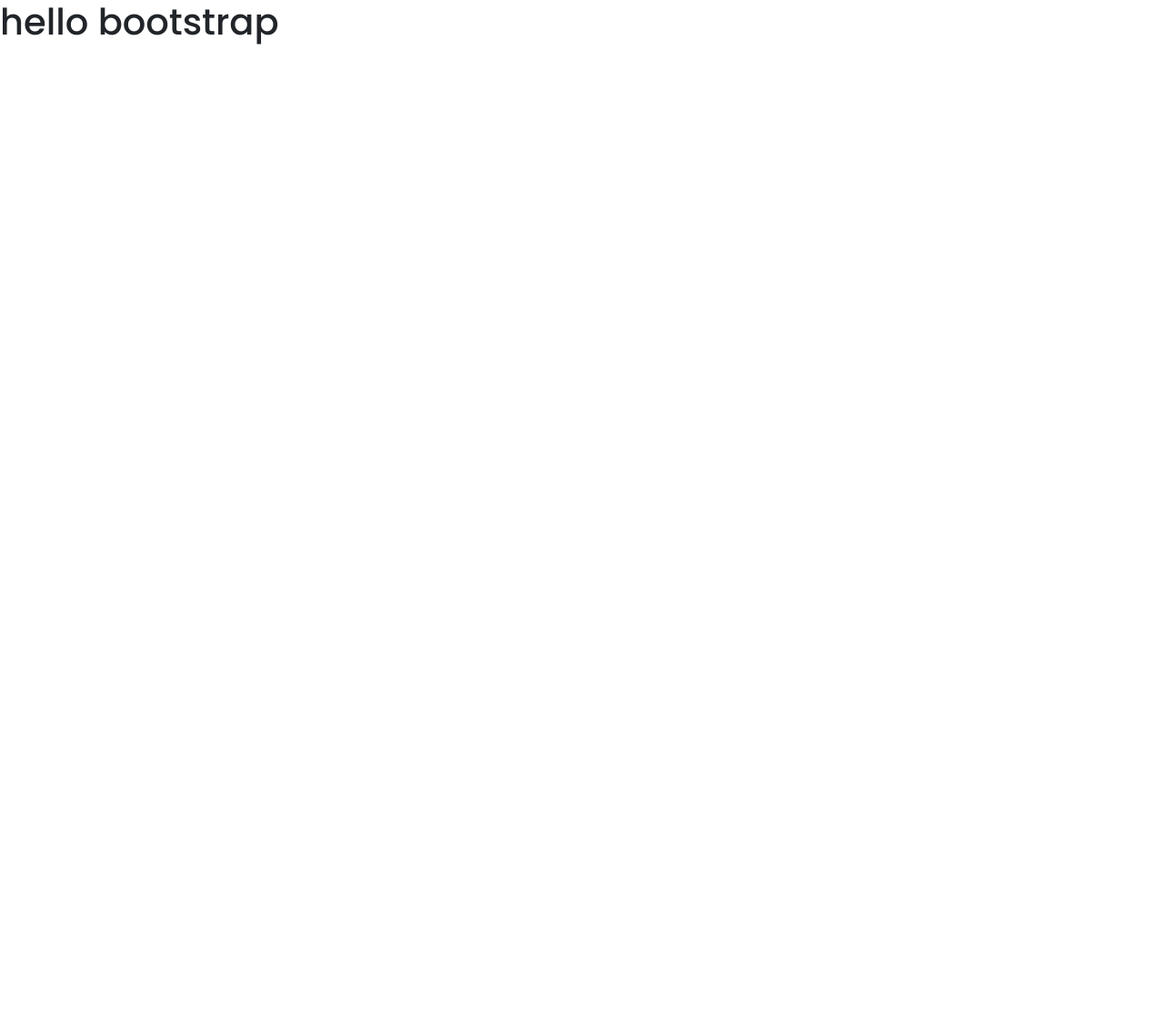
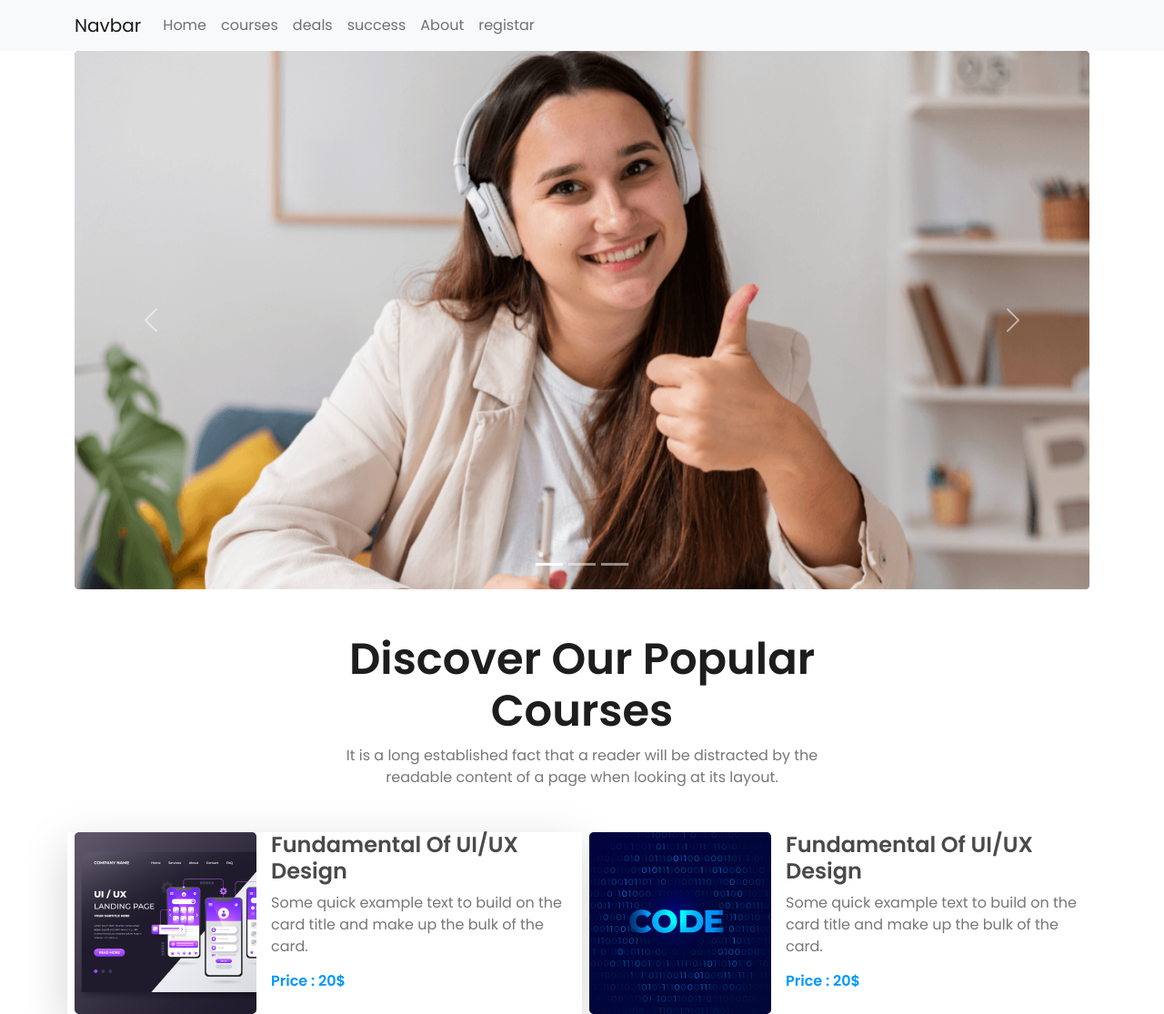
Before and after one commit to coddermoon/edu-tech, a plain HTML site: page index.html in a window 1280 px wide. Shown: the whole page at 91% size. Before the commit the page ends 800 px from the top, so only its background shows below. Drawn offline with nearby package versions, Linux system fonts and the light colour scheme.

Commit message:
course layout done

```diff
--- a/css/style.css
+++ b/css/style.css
@@ -1,6 +1,8 @@
 :root{
     --main-color: #0096FF;
-    --dark:#777777;
+    --dark-text:#777777;
+    --heading: #1D1D1D;
+    --small-heading:#4A4A4A;
 
 }
 
@@ -8,3 +10,27 @@ body{
 
 font-family: 'Poppins', sans-serif;
 }
+p{
+    color: var(--dark-text);
+}
+
+
+.border,a{
+    color: var(--main-color);
+}
+
+.title{
+    color: var(--heading);
+    font-size: 3rem;
+    text-align: center;
+    font-weight: 600;
+}
+
+.content h4{
+    color: var(--small-heading);
+    font-weight: 600;
+}
+.content h6{
+    color: var(--main-color);
+    font-weight: 600;
+}
--- a/index.html
+++ b/index.html
@@ -1,5 +1,6 @@
 <!DOCTYPE html>
 <html lang="en">
+
 <head>
   <meta charset="UTF-8">
   <meta http-equiv="X-UA-Compatible" content="IE=edge">
@@ -8,7 +9,8 @@
   <!-- google font -->
   <link rel="preconnect" href="https://fonts.googleapis.com">
   <link rel="preconnect" href="https://fonts.gstatic.com" crossorigin>
-<link href="https://fonts.googleapis.com/css2?family=Bebas+Neue&family=Poppins:wght@400;500;600;700;800&display=swap" rel="stylesheet">
+  <link href="https://fonts.googleapis.com/css2?family=Bebas+Neue&family=Poppins:wght@400;500;600;700;800&display=swap"
+    rel="stylesheet">
 
   <!-- bootstrap css -->
   <link rel="stylesheet" href="https://cdn.jsdelivr.net/npm/bootstrap@5.2.0/dist/css/bootstrap.min.css">
@@ -16,15 +18,127 @@
   <!-- custom css -->
   <link rel="stylesheet" href="./css/style.css">
   <link rel="stylesheet" href="./css/responsive.css">
+
 <body>
 
-<h1>hello bootstrap</h1>
+  <header class="header">
+    <!-- =====================
+
+    ========= Navbar ==================-->
+
+    <nav class="navbar navbar-expand-lg bg-light ">
+      <div class="container">
+        <a class="navbar-brand" href="#">Navbar</a>
+        <button class="navbar-toggler" type="button" data-bs-toggle="collapse" data-bs-target="#navbarSupportedContent"
+          aria-controls="navbarSupportedContent" aria-expanded="false" aria-label="Toggle navigation">
+          <span class="navbar-toggler-icon"></span>
+        </button>
+        <div class="collapse navbar-collapse " id="navbarSupportedContent">
+          <ul class="navbar-nav me-auto mb-2 mb-lg-0">
+            <li class="nav-item">
+              <a class="nav-link " aria-current="page" href="#">Home</a>
+            </li>
+            <li class="nav-item">
+              <a class="nav-link" href="#">courses</a>
+            </li>
+            <li class="nav-item">
+              <a class="nav-link" href="#">deals</a>
+            </li>
+            <li class="nav-item">
+              <a class="nav-link" href="#">success</a>
+            </li>
+            <li class="nav-item">
+              <a class="nav-link" href="#">About</a>
+            </li>
+            <li class="nav-item">
+              <a class="nav-link" href="#">registar</a>
+            </li>
+
+          </ul>
 
 
+        </div>
+      </div>
+    </nav>
+
+    <!-- =======================
+
+    ========== Slider ===================-->
+
+    <div class="container">
+      <div id="carouselExampleIndicators" class="carousel slide" data-bs-ride="true">
+        <div class="carousel-indicators">
+          <button type="button" data-bs-target="#carouselExampleIndicators" data-bs-slide-to="0" class="active"
+            aria-current="true" aria-label="Slide 1"></button>
+          <button type="button" data-bs-target="#carouselExampleIndicators" data-bs-slide-to="1"
+            aria-label="Slide 2"></button>
+          <button type="button" data-bs-target="#carouselExampleIndicators" data-bs-slide-to="2"
+            aria-label="Slide 3"></button>
+        </div>
+        <div class="carousel-inner">
+          <div class="carousel-item active">
+            <img class="img-fluid" src="./images/cover/cover-1.png" class="d-block w-100" alt="...">
+          </div>
+          <div class="carousel-item">
+            <img src="..." class="d-block w-100" alt="...">
+          </div>
+          <div class="carousel-item">
+            <img src="..." class="d-block w-100" alt="...">
+          </div>
+        </div>
+        <button class="carousel-control-prev" type="button" data-bs-target="#carouselExampleIndicators"
+          data-bs-slide="prev">
+          <span class="carousel-control-prev-icon" aria-hidden="true"></span>
+          <span class="visually-hidden">Previous</span>
+        </button>
+        <button class="carousel-control-next" type="button" data-bs-target="#carouselExampleIndicators"
+          data-bs-slide="next">
+          <span class="carousel-control-next-icon" aria-hidden="true"></span>
+          <span class="visually-hidden">Next</span>
+        </button>
+      </div>
+    </div>
+
+  </header>
+
+  <!-- main content -->
+  <main class="container">
+    <section id="courses">
+    <div class="caption">
+      <div class="w-50 m-auto py-5">
+        <h2 class="title ">Discover Our Popular Courses</h2>
+        <p class="text-center">It is a long established fact that a reader will be distracted by the readable content of
+          a page when looking at its layout.</p>
+      </div>
+    </div>
+    <!-- all courses -->
+   <div class="row g-3">
+    <div class="col-lg-6 col-md-12 d-flex m-auto justify-content-between shadow-lg">
+      <img class="img-fluid" src="./images/course/course-1.png" alt="">
+      <div class="content  ps-3 ">
+        <h4>Fundamental Of UI/UX Design</h4>
+        <p>Some quick example text to build on the card title and make up the bulk of the card.</p>
+        <h6>Price : 20$</h6>
+      </div>
+    </div>
+    <div class="col-lg-6 col-md-12 d-flex m-auto justify-content-between">
+      <img class="img-fluid" src="./images/course/course-2.png" alt="">
+      <div class="content  ps-3 ">
+        <h4>Fundamental Of UI/UX Design</h4>
+        <p>Some quick example text to build on the card title and make up the bulk of the card.</p>
+        <h6>Price : 20$</h6>
+      </div>
+    </div>
+   </div>
+
+
+    </section>
+  </main>
 
 
 
   <!-- jabaScript cdn for bootstrap functional -->
   <script src="https://cdn.jsdelivr.net/npm/bootstrap@5.2.0/dist/js/bootstrap.bundle.min.js"></script>
 </body>
+
 </html>
```
Lines whose indentation alone changed are shown as unchanged.
